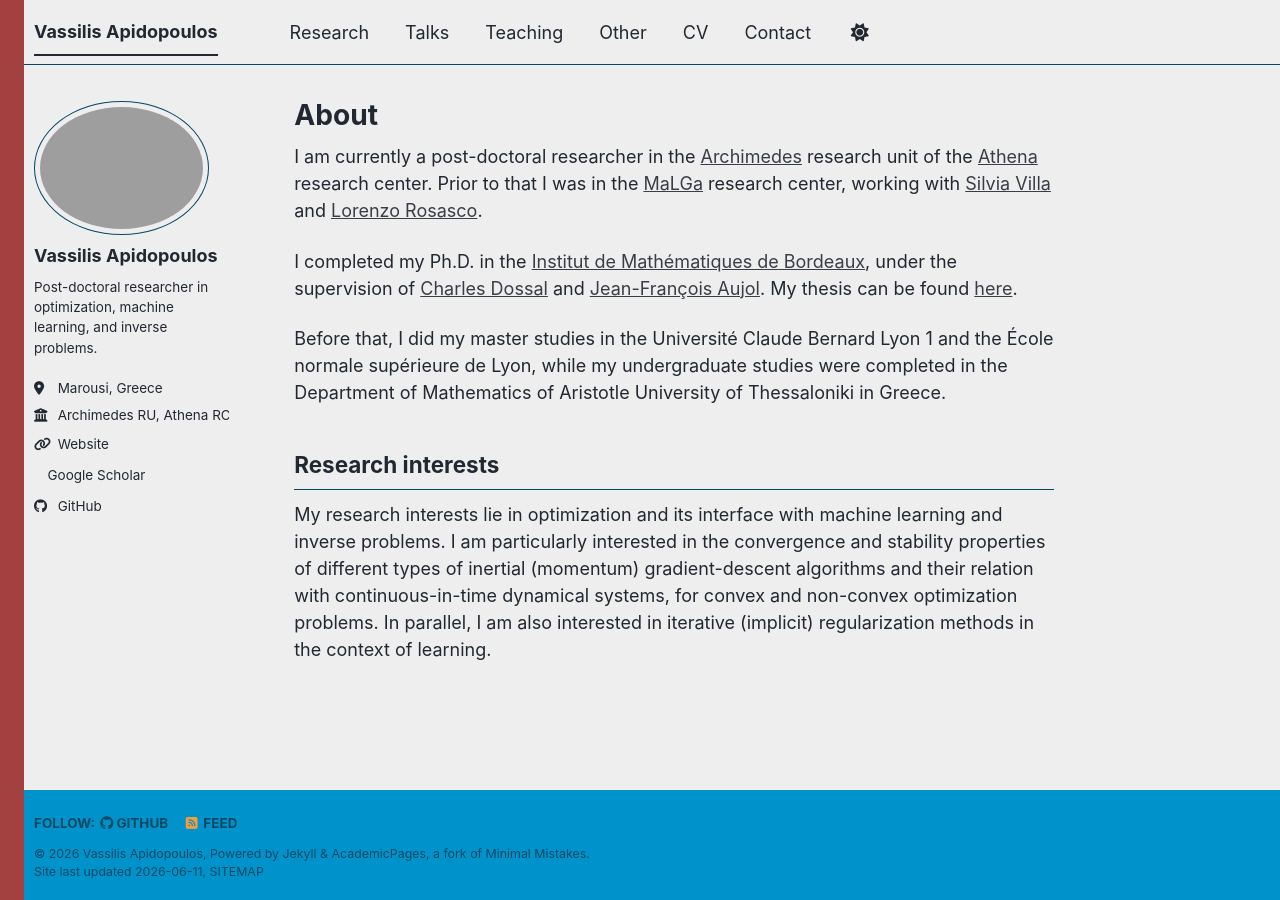
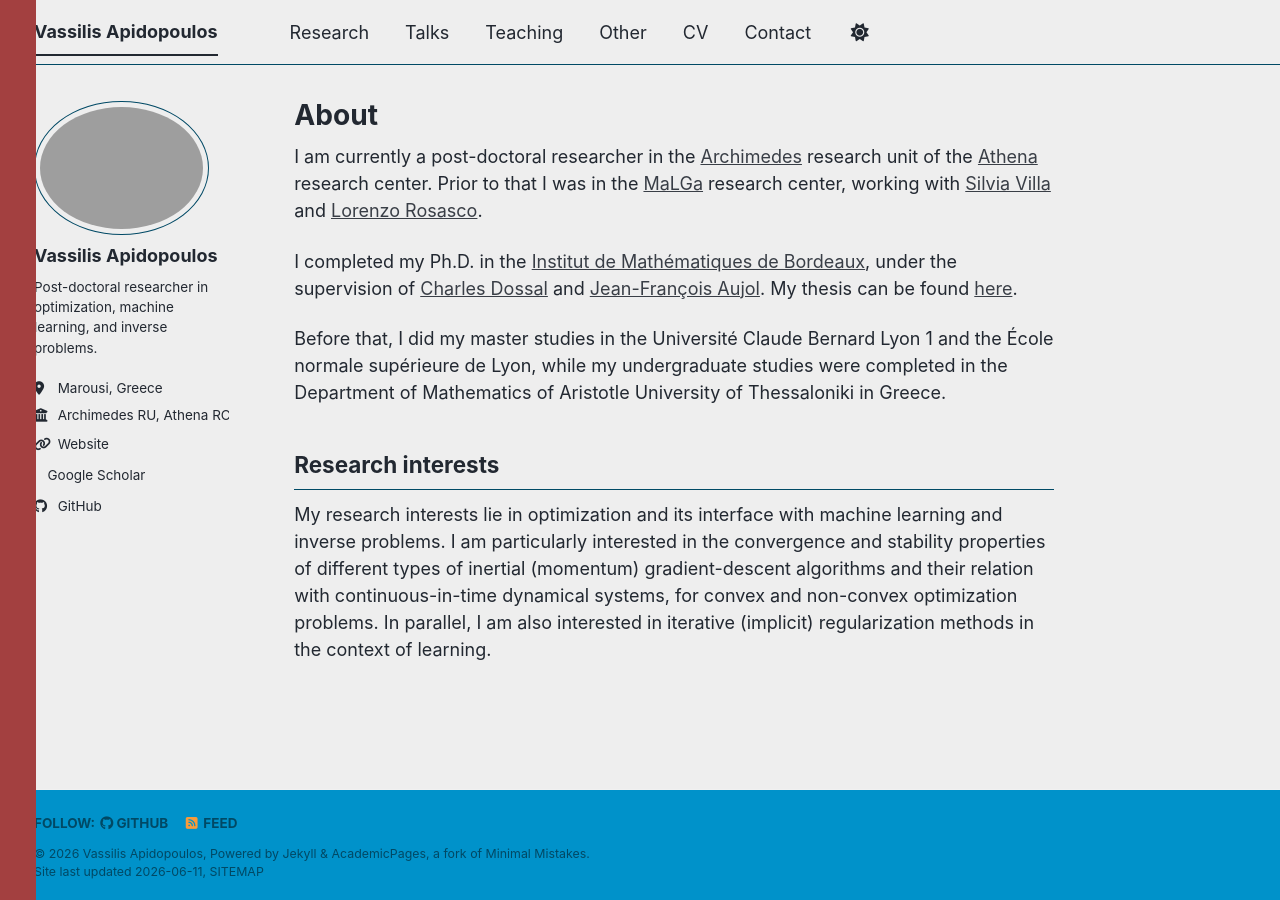
Before and after one commit to vassilisapid/academic-test, a Jekyll site: the page built from _pages/about.md, in a window 1280 px wide. Built offline with Jekyll 4.4.1, drawn with Linux system fonts in a browser that asks for light colours; a script bundle is joined from its source files by our own code; library files that are not in the unit come from our copies.

Commit message:
Update custom.html

```diff
--- a/_includes/head/custom.html
+++ b/_includes/head/custom.html
@@ -4,7 +4,7 @@
   position: fixed;
   top: 0;
   left: 0;
-  width: 24px;
+  width: 36px;
   height: 100vh;
   z-index: 999;
   pointer-events: none;
```
